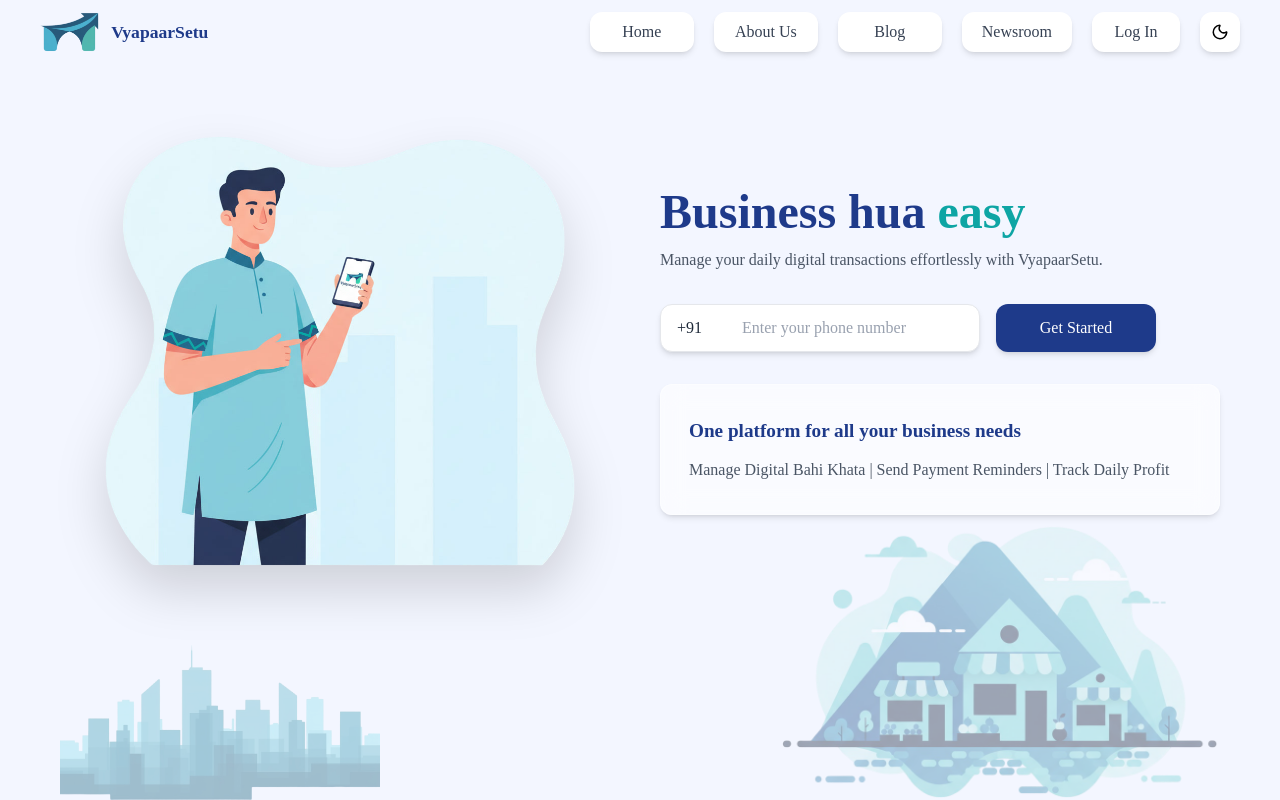
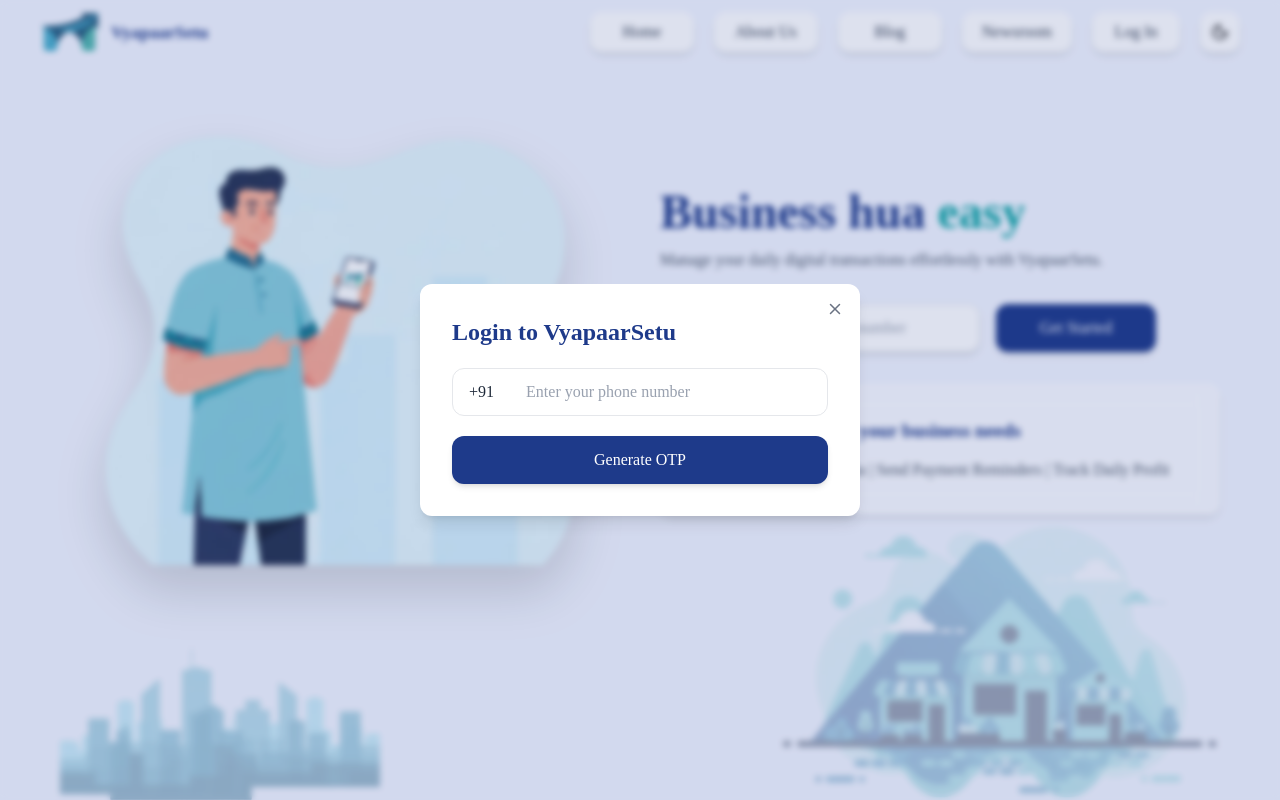
Before and after one commit to kashyapchirag/VyapaarSetu, a React (Vite) app in the folder client/: page / in a window 1280 px wide. Both pictures are taken after a click on the button "Log In". Shown: the top 800 px of the page. Built offline with nearby package versions, Linux system fonts and the light colour scheme.

Commit message:
added modal to get otp

```diff
--- a/client/src/App.tsx
+++ b/client/src/App.tsx
@@ -1,6 +1,6 @@
 import { RouterProvider, createBrowserRouter } from "react-router-dom"
 import AppLayout from "./layouts/AppLayout"
-import LandingPage from "./pages/LandingPage"
+import LandingPage from "./features/landing/LandingPage"
 function App() {
 
   const router = createBrowserRouter([
--- /dev/null
+++ b/client/src/features/auth/components/OtpModal.tsx
@@ -0,0 +1,99 @@
+import { useOutletContext } from "react-router-dom"
+import { X } from "lucide-react";
+import { useState } from "react";
+//@ts-ignore
+const OtpModal = ({phone}) => {
+
+    const verify = () =>{
+
+    }
+    //@ts-ignore
+    const {isOpen,setIsOpen,mode,setMode} = useOutletContext();
+    const [newPhone, setNewPhone] = useState("")
+
+    return (
+        <div onClick={()=>{
+            setIsOpen(false)
+        }} className="fixed z-50 inset-0 bg-[#1E3A8A]/15 backdrop-blur-[3px] flex justify-center items-center px-4">
+
+            <div onClick={(e)=>{
+                e.stopPropagation()
+            }} className="popup bg-white w-110 p-8 rounded-xl relative flex flex-col gap-5 shadow-lg">
+
+                <button
+                onClick={()=>{setIsOpen(false)}}
+                className="absolute top-4 right-4 text-gray-500 hover:text-[#1E3A8A] transition-colors cursor-pointer">
+                    <X size={18}/>
+                </button>
+
+                {
+                    // if phone number is not there
+                    mode=="withoutPhone" &&
+                    <>
+                        <div className="text-[#1E3A8A] text-2xl font-bold">Login to VyapaarSetu</div>
+                        <div className="flex justify-between px-4 items-center gap-10 w-full bg-white dark:bg-[#1E293B] border border-gray-200 dark:border-[#334155] h-12 rounded-xl">
+                            <span className='w-[5%] text-gray-800 dark:text-gray-200'>+91</span>
+                            <input
+                            value={newPhone}
+                            onChange={(e)=>{
+                                setNewPhone(e.target.value.replace(/\D/g, ""))
+                            }}
+                            type="text"
+                            inputMode="numeric"
+                            pattern="[0-9]*"
+                            minLength={10}
+                            maxLength={10}
+                            required
+                            className='w-[95%] h-full outline-none text-gray-800 dark:text-gray-200 placeholder:text-gray-400 dark:placeholder:text-gray-500'
+                            placeholder='Enter your phone number'
+                            />
+                        </div>
+                        <button
+                        onClick={()=>{
+                            setMode("withPhone")
+                        }}
+                        className="text-center bg-[#1E3A8A] text-white w-full h-12 rounded-xl shadow-md hover:bg-[#1b2957] hover:-translate-y-0.5 transition-all duration-200  cursor-pointer">
+                            Generate OTP
+                        </button>
+
+                    </>
+
+
+                }
+
+                {
+                    // if phone number is there
+                    mode=="withPhone" &&
+                    <>
+                        <div className="text-[#1E3A8A] text-2xl font-bold">Verify OTP</div>
+                        <div className="bg-[#F3F6FF] p-3 rounded-xl text-gray-600 text-sm">
+                            OTP sent to <span className="font-semibold text-[#1E3A8A]">+91 {phone || newPhone}</span>
+                        </div>
+                        <div className="flex justify-between px-4 items-center gap-10 w-full bg-white dark:bg-[#1E293B] border border-gray-200 dark:border-[#334155] h-12 rounded-xl">
+                                    <input
+                                    type="text"
+                                    inputMode="numeric"
+                                    pattern="[0-9]*"
+                                    minLength={6}
+                                    maxLength={6}
+                                    required
+                                    className='w-[90%] h-full outline-none text-gray-800 dark:text-gray-200 placeholder:text-gray-400 dark:placeholder:text-gray-500'
+                                    placeholder='Enter 6-digit OTP'
+                                    />
+                        </div>
+
+                        <button  onClick={verify} className="text-center bg-[#0EA5A4] text-white w-full h-12 rounded-xl shadow-md hover:bg-[#1b2957] hover:-translate-y-0.5 transition-all duration-200  cursor-pointer">
+                            Verify OTP
+                        </button>
+                    </>
+
+                }
+
+            </div>
+
+
+        </div>
+    )
+}
+
+export default OtpModal
--- a/client/src/components/landing/CTAsection.tsx
+++ b/client/src/features/landing/components/CTAsection.tsx
@@ -6,7 +6,7 @@ const CTAsection = () => {
                 <p className='text-gray-600 dark:text-gray-400 text-2xl'>Manage Digital Bahi Khata, send payment reminders, and grow your business faster.</p>
 
                 <div className="flex gap-4">
-                    <div className="flex justify-between px-4 items-center gap-10 w-full md:w-[20rem] bg-white dark:bg-[#1E293B] border dark:border-[#334155] h-12 rounded-xl shadow-md">
+                    <div className="flex justify-between px-4 items-center gap-10 w-full md:w-[20rem] bg-white dark:bg-[#1E293B] border border-none dark:border-[#334155] h-12 rounded-xl shadow-md">
                         <span className='w-[10%] dark:text-gray-200'>+91</span>
                         <input
                         className='w-[90%] h-full outline-none dark:text-gray-200 placeholder:text-gray-400 dark:placeholder:text-gray-500'
--- a/client/src/components/landing/Features.tsx
+++ b/client/src/features/landing/components/Features.tsx
@@ -36,7 +36,7 @@ const Features = () => {
     ]
 
     return (
-        <div className='flex flex-col w-full gap-10'>
+        <div className='flex flex-col w-full gap-10 pb-7'>
             <div className="sentences text-center flex flex-col gap-5">
                 <h1 className='text-[#1E3A8A] dark:text-[#E2E8F0] text-3xl md:text-4xl font-bold'>Powerfull features for growing businesses</h1>
                 <p className='text-gray-600 dark:text-gray-400 font-bold text-[1.2rem]'>Everything you need to manage digital transactions and grow your local business.</p>
--- a/client/src/components/landing/Footer.tsx
+++ b/client/src/features/landing/components/Footer.tsx
@@ -2,7 +2,7 @@ import { Phone, Mail, MapPin, Youtube, Twitter, Facebook, Linkedin } from "lucid
 
 const Footer = () => {
     return (
-        <div className="bg-[#EAF0FF] dark:bg-[#0F172A] border-t border-t-[#dbe4ff] dark:border-t-[#334155] w-full py-17 px-5 md:px-15 text-gray-600 dark:text-gray-400 text-[0.875rem] flex flex-col gap-10">
+        <div className="bg-[#EAF0FF] dark:bg-[#0F172A] border-t border-t-[#dbe4ff] dark:border-t-[#334155] w-full py-7 sm:py-17 px-5 md:px-15 text-gray-600 dark:text-gray-400 text-[0.875rem] flex flex-col gap-10">
 
             <div className="top grid grid-cols-1 md:grid-cols-2 lg:grid-cols-4 gap-y-10 md:gap-x-15 lg:gap-x-20">
                 <div className="">
--- a/client/src/components/landing/Hero.tsx
+++ b/client/src/features/landing/components/Hero.tsx
@@ -1,11 +1,17 @@
 import { useState } from "react"
+import OtpModal from "../../auth/components/OtpModal"
+import { useOutletContext } from "react-router-dom"
 
 const Hero = () => {
 
     const [phone, setPhone] = useState("")
+    const {isOpen,setIsOpen,mode,setMode} = useOutletContext();
+    console.log("Modal state:", isOpen)
 
     const handleContinue = () =>{
-
+        if(phone.length<10) return
+        setMode("withPhone")
+        setIsOpen(true)
     }
 
     return (
@@ -32,8 +38,9 @@ const Hero = () => {
                             type="text"
                             inputMode="numeric"
                             pattern="[0-9]*"
-                            min={10}
-                            max={10}
+                            minLength={10}
+                            maxLength={10}
+                            required
                             className='w-[90%] h-full outline-none text-gray-800 dark:text-gray-200 placeholder:text-gray-400 dark:placeholder:text-gray-500'
                             placeholder='Enter your phone number'
                             />
@@ -56,8 +63,7 @@ const Hero = () => {
                 <img src="/src/assets/hero-phone.png" className='min-w-[65%] max-w-[75%] h-auto drop-shadow-2xl' alt="person-with-phone" />
             </div>
 
-
-
+            {isOpen && <OtpModal phone={phone} />}
 
 
         </div>
--- a/client/src/components/landing/Navbar.tsx
+++ b/client/src/features/landing/components/Navbar.tsx
@@ -4,7 +4,7 @@ import { Sun, Moon } from "lucide-react"
 const Navbar = () => {
 
     //@ts-ignore
-    const {darkMode,setDarkMode} = useOutletContext()
+    const {darkMode,setDarkMode,setIsOpen,setMode} = useOutletContext()
 
     const handleTheme = () =>{
         setDarkMode(!darkMode)
@@ -30,7 +30,12 @@ const Navbar = () => {
                         })
                     }
 
-                    <button className="px-5 flex justify-center items-center h-10 bg-white dark:bg-[#1E293B] text-gray-700 dark:text-gray-200 min-w-22 dark:border-[#334155] rounded-xl shadow-md hover:bg-[#1b2957] hover:text-white hover:-translate-y-0.5 transition-all duration-200 cursor-pointer">Log In</button>
+                    <button
+                    onClick={()=>{
+                        setMode("withoutPhone")
+                        setIsOpen(true)
+                    }}
+                    className="px-5 flex justify-center items-center h-10 bg-white dark:bg-[#1E293B] text-gray-700 dark:text-gray-200 min-w-22 dark:border-[#334155] rounded-xl shadow-md hover:bg-[#1b2957] hover:text-white hover:-translate-y-0.5 transition-all duration-200 cursor-pointer">Log In</button>
 
                     <button onClick={handleTheme} className="w-10 h-10 flex items-center justify-center bg-white dark:bg-[#1E293B] dark:text-white rounded-xl shadow-md hover:-translate-y-0.5 transition-all duration-200 cursor-pointer">
                         {darkMode? <Sun size={18} /> : <Moon size={18} />}
--- a/client/src/layouts/AppLayout.tsx
+++ b/client/src/layouts/AppLayout.tsx
@@ -7,6 +7,9 @@ const AppLayout = () => {
     const [darkMode, setDarkMode] = useState(
         localStorage.getItem("theme") === "dark"
     )
+
+    const [isOpen, setIsOpen] = useState(false)
+    const [mode, setMode] = useState("")
 
     useEffect(()=>{
         if(darkMode){
@@ -20,7 +23,7 @@ const AppLayout = () => {
 
     return (
         <div>
-            <Outlet context={{darkMode,setDarkMode}} />
+            <Outlet context={{darkMode,setDarkMode,isOpen,setIsOpen,mode,setMode}} />
             <ToastContainer
             position="top-right"
             autoClose={3000}
```
Also changed, not shown: client/src/features/landing/LandingPage.tsx (renamed from client/src/pages/LandingPage.tsx, +5 -5 lines).
